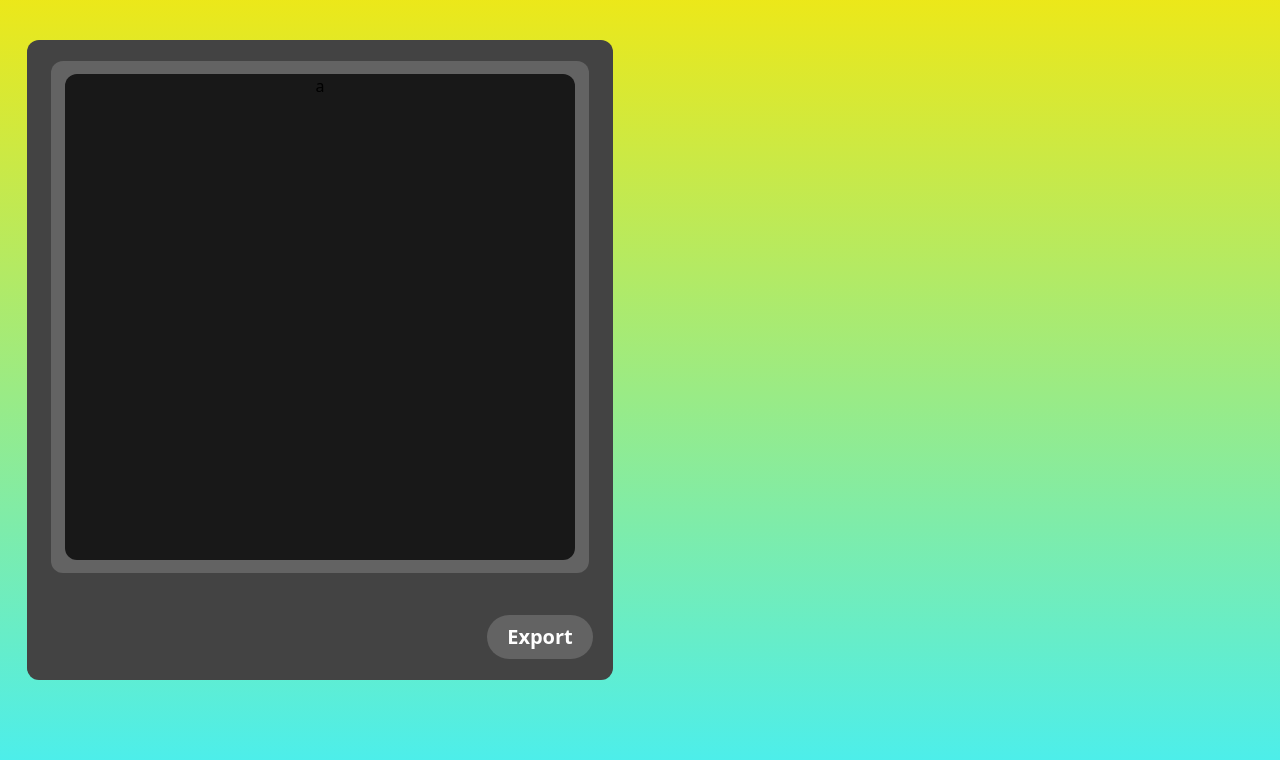
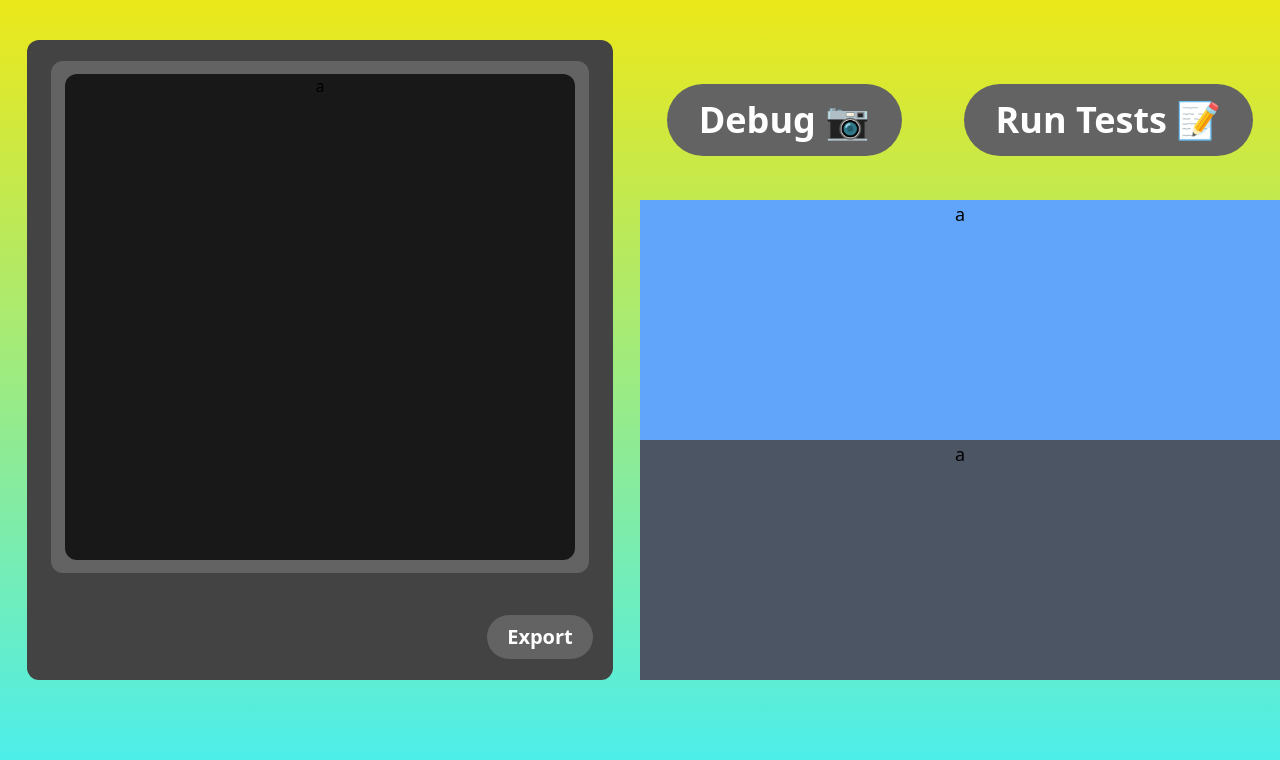
Before and after one commit to aidanvancil/virtual_graffiti, a Django app: page /admin_panel/ in a window 1280 px wide. Shown: the part 92-852 px from the top of the page. Run offline with Django 4.2, Linux system fonts and the light colour scheme; the visitor is signed in with stand-in values (Sample User, id 1); some libraries are stand-ins or nearby versions.

Commit message:
add: debug + test scripts

```diff
--- a/app/templates/admin_panel.html
+++ b/app/templates/admin_panel.html
@@ -16,10 +16,14 @@
             </div>
         </div>
     </div>
-    <div class="w-full sm:w-1/2 p-4"> <!-- Right section -->
-        <div></div>
-        <div></div>
-        <div></div>
+    <div class="w-full h-[80vh] sm:w-1/2 flex flex-col"> <!-- Right section -->
+        <div class="h-1/4 w-11/12 flex items-center justify-between mx-auto">
+            <div class="bg-[#636363] rounded-full px-10 py-4 text-xl font-bold text-white sm:py-2 md:px-6 md:text-lg md:py-3 lg:py-4 lg:px-8 lg:text-4xl hover:text-gray-700">Debug 📷</div>
+            <div class="bg-[#636363] rounded-full px-10 py-4 text-xl font-bold text-white sm:py-2 md:px-6 md:text-lg md:py-3 lg:py-4 lg:px-8 lg:text-4xl hover:text-gray-700">Run Tests 📝</div>
+        </div>
+        <div class="h-[37.5%] bg-blue-400 sm:text-sm md:text-base lg:text-lg">a</div>
+        <div class="h-[37.5%] bg-gray-600 sm:text-sm md:text-base lg:text-lg">a</div>
+
     </div>
 </div>
 {% endblock %}
```
